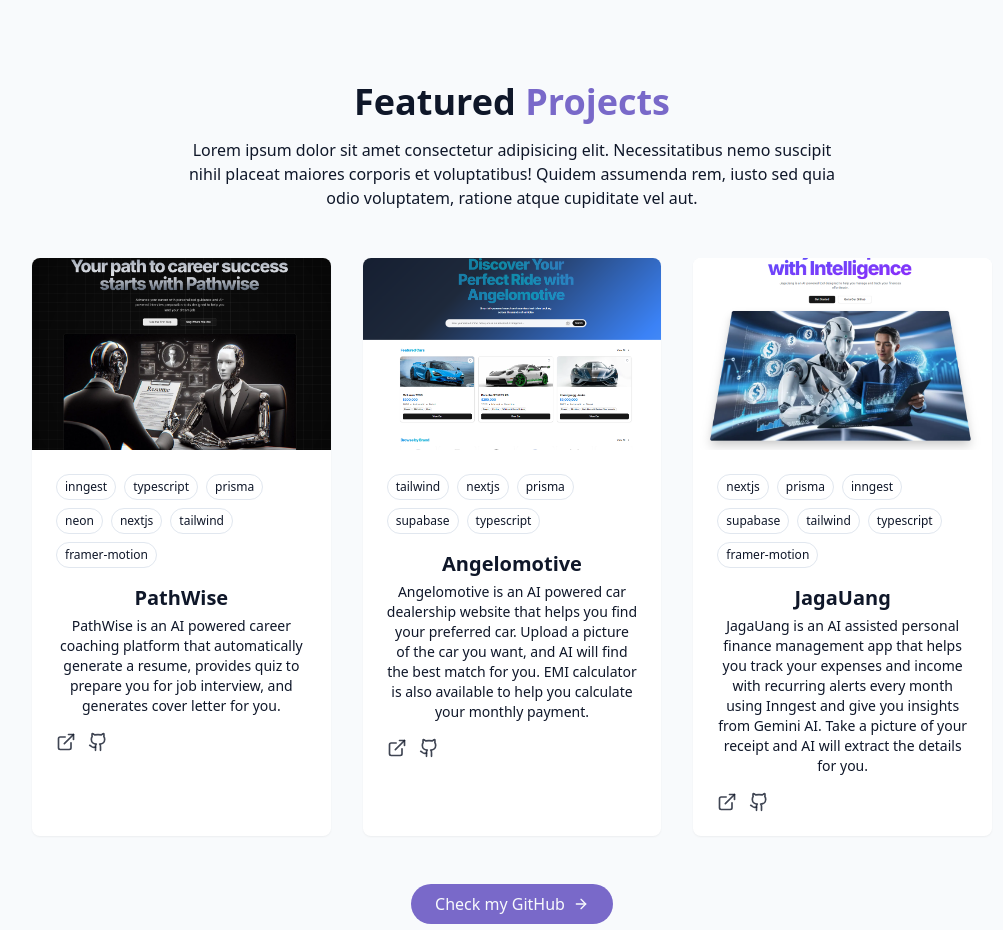
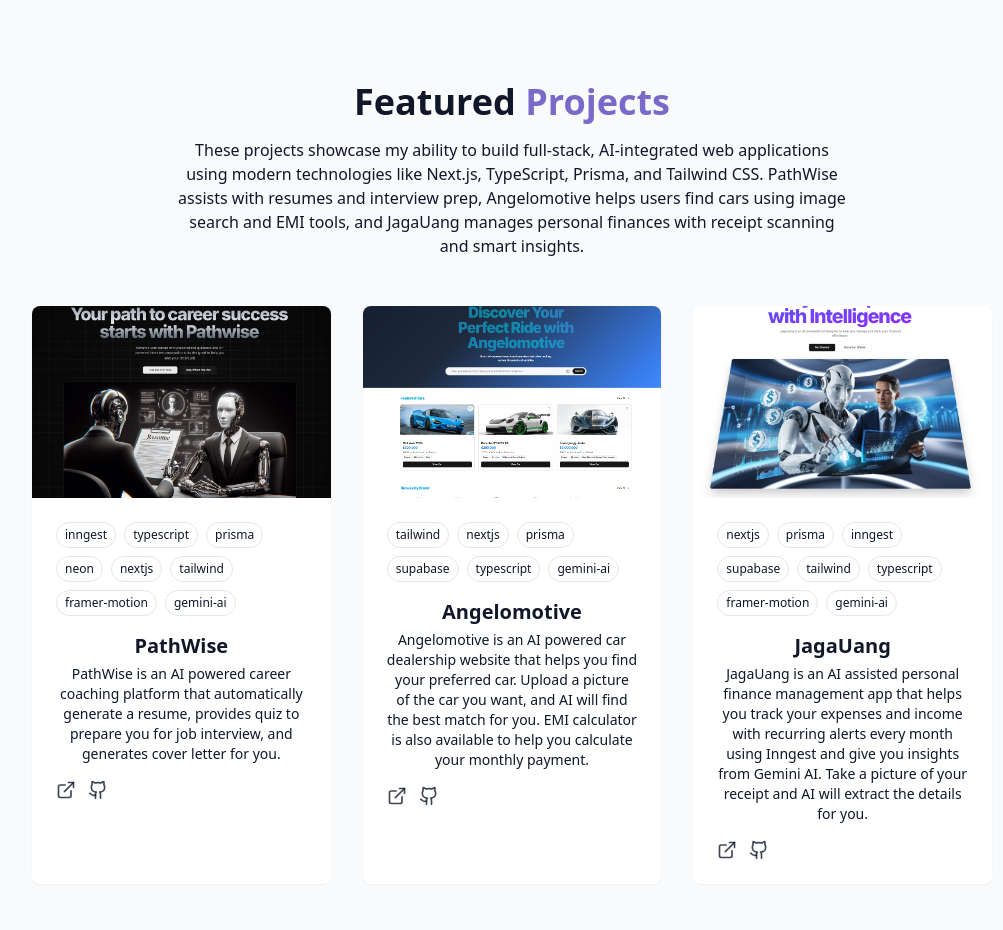
Before and after one commit to yehezkielwinatali/portofolio1, a React (Vite) app: page / in a window 1280 px wide. Shown: the part 2480-3410 px from the top of the page, without its empty margins (128-1131 px from the left). Built offline with nearby package versions, Linux system fonts and the light colour scheme.

Commit message:
changing desc for projects

```diff
--- a/src/components/Projects.jsx
+++ b/src/components/Projects.jsx
@@ -14,6 +14,7 @@ const projects = [
       "nextjs",
       "tailwind",
       "framer-motion",
+      "gemini-ai",
     ],
     demoUrl: "https://path-wise.netlify.app/",
     githubUrl: "https://github.com/yehezkielwinatali/PathWise.git",
@@ -24,7 +25,14 @@ const projects = [
     description:
       "Angelomotive is an AI powered car dealership website that helps you find your preferred car. Upload a picture of the car you want, and AI will find the best match for you. EMI calculator is also available to help you calculate your monthly payment.",
     image: "/projects/angelomotive.png",
-    tags: ["tailwind", "nextjs", "prisma", "supabase", "typescript"],
+    tags: [
+      "tailwind",
+      "nextjs",
+      "prisma",
+      "supabase",
+      "typescript",
+      "gemini-ai",
+    ],
     demoUrl: "https://angelomotive.vercel.app/",
     githubUrl: "https://github.com/yehezkielwinatali/Angelomotive.git",
   },
@@ -42,6 +50,7 @@ const projects = [
       "tailwind",
       "typescript",
       "framer-motion",
+      "gemini-ai",
     ],
     demoUrl: "https://jagauang.vercel.app/",
     githubUrl: "https://github.com/yehezkielwinatali/jagauang.git",
@@ -55,10 +64,12 @@ const Projects = () => {
           Featured <span className="text-primary">Projects</span>
         </h2>
         <p className="text-center text-muted-foreground mb-12 max-w-2xl mx-auto">
-          Lorem ipsum dolor sit amet consectetur adipisicing elit.
-          Necessitatibus nemo suscipit nihil placeat maiores corporis et
-          voluptatibus! Quidem assumenda rem, iusto sed quia odio voluptatem,
-          ratione atque cupiditate vel aut.
+          These projects showcase my ability to build full-stack, AI-integrated
+          web applications using modern technologies like Next.js, TypeScript,
+          Prisma, and Tailwind CSS. PathWise assists with resumes and interview
+          prep, Angelomotive helps users find cars using image search and EMI
+          tools, and JagaUang manages personal finances with receipt scanning
+          and smart insights.
         </p>
         <div className="grid grid-cols-1 md:grid-cols-2 lg:grid-cols-3 gap-8">
           {projects.map((project, key) => (
```
